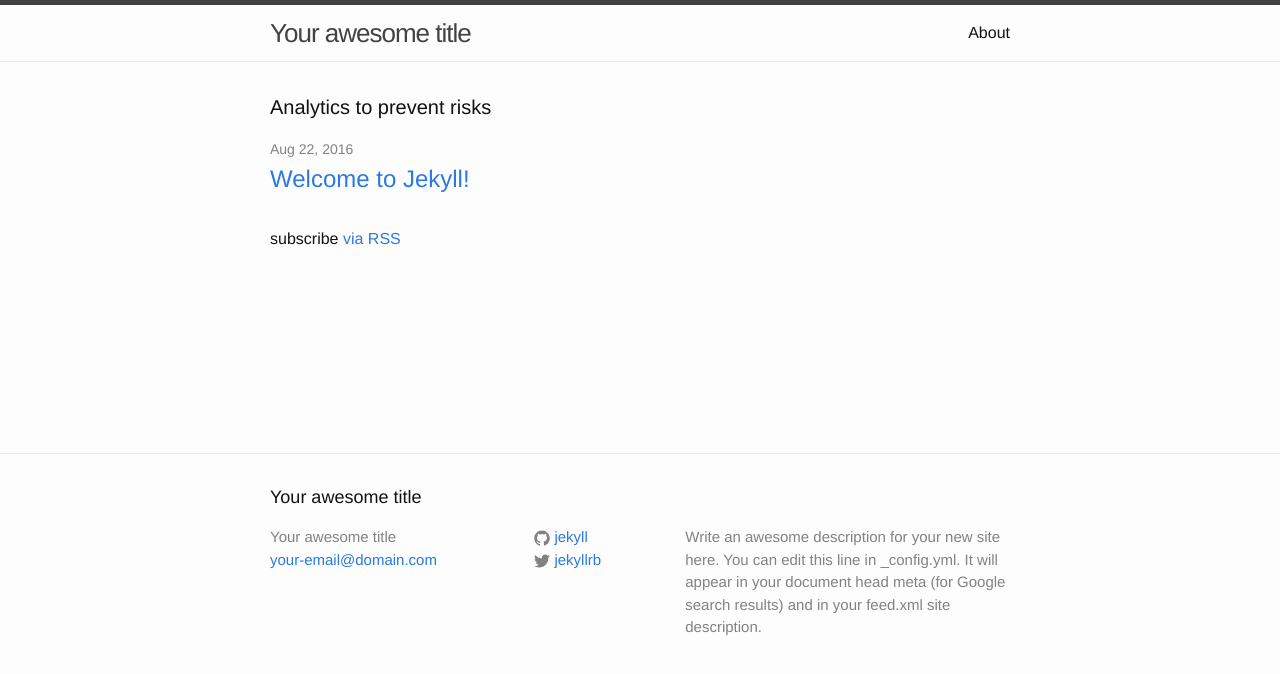
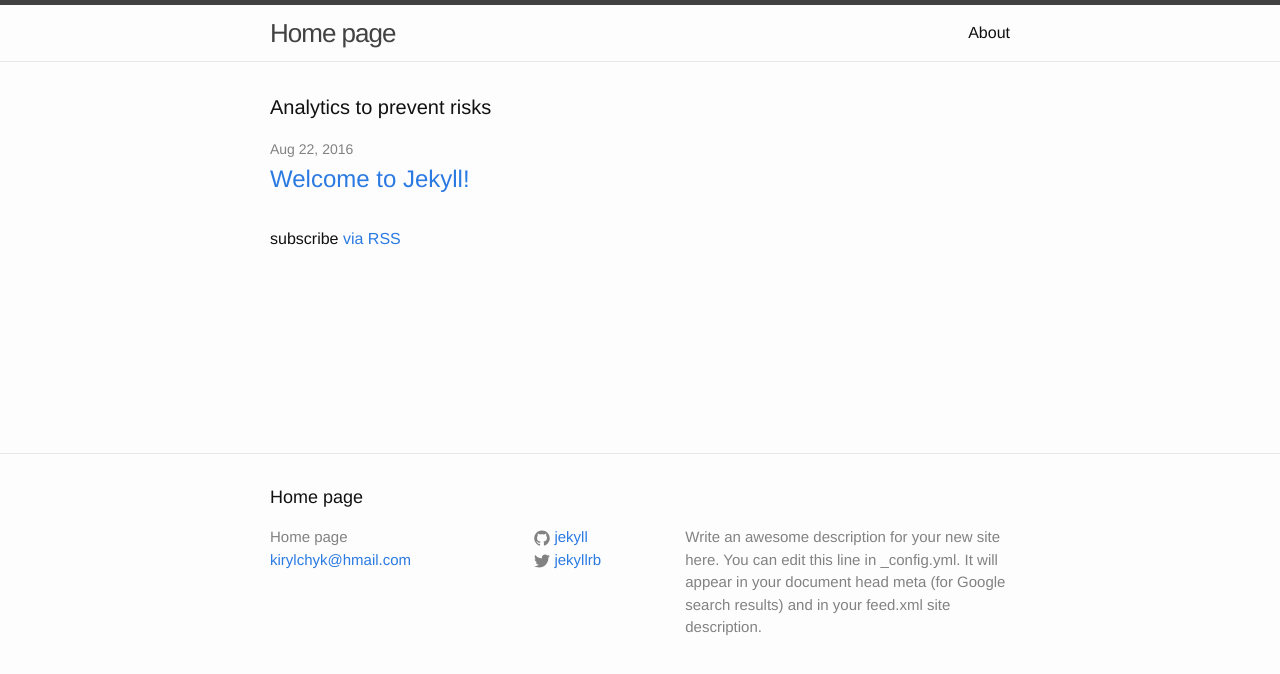
Before and after one commit to Kirylchyk/kirylchyk.github.io, a Jekyll site: the page built from index.html, in a window 1280 px wide. Shown: the top 674 px of the page. Built offline with Jekyll 4.4.1, drawn with Linux system fonts in a browser that asks for light colours; nearby versions of some CDN libraries.

Commit message:
Update _config.yml

```diff
--- a/_config.yml
+++ b/_config.yml
@@ -6,8 +6,8 @@
 # 'jekyll serve'. If you change this file, please restart the server process.
 
 # Site settings
-title: Your awesome title
-email: your-email@domain.com
+title: Home page
+email: kirylchyk@hmail.com
 description: > # this means to ignore newlines until "baseurl:"
   Write an awesome description for your new site here. You can edit this
   line in _config.yml. It will appear in your document head meta (for
```
